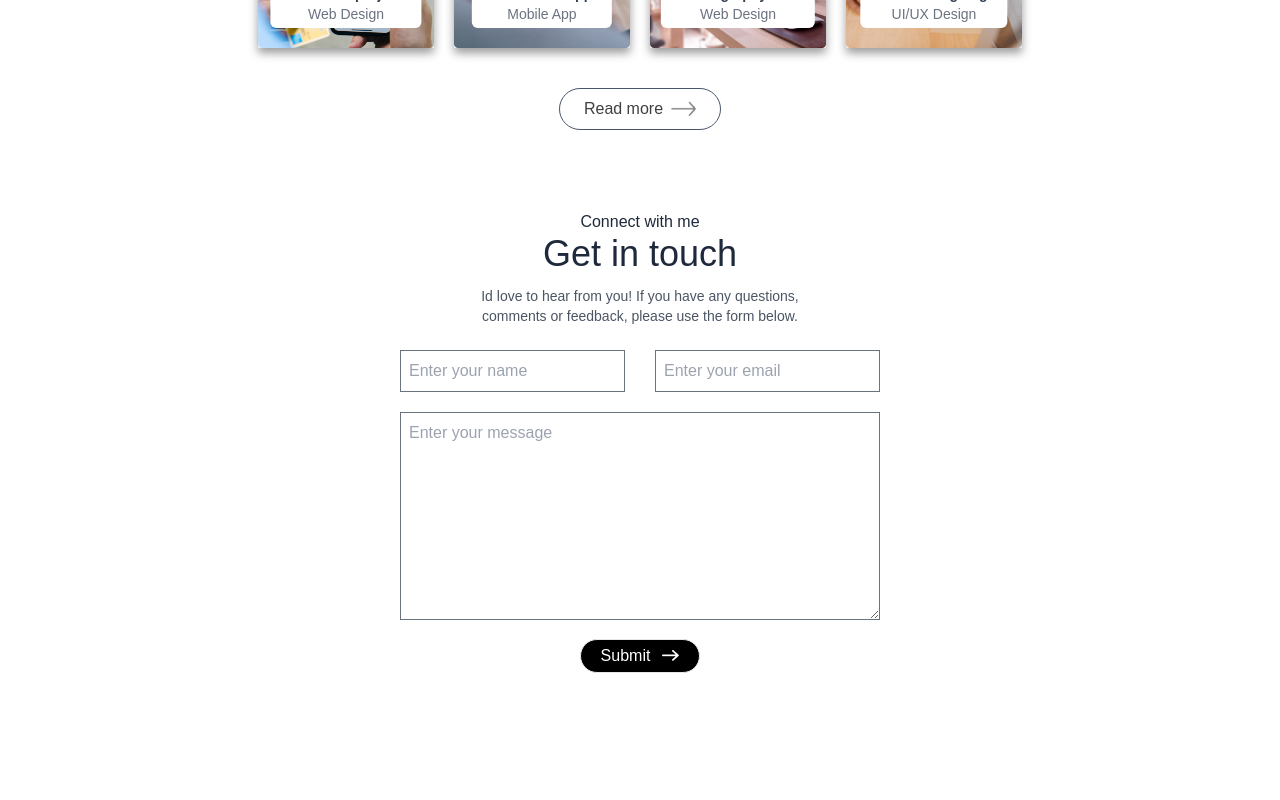
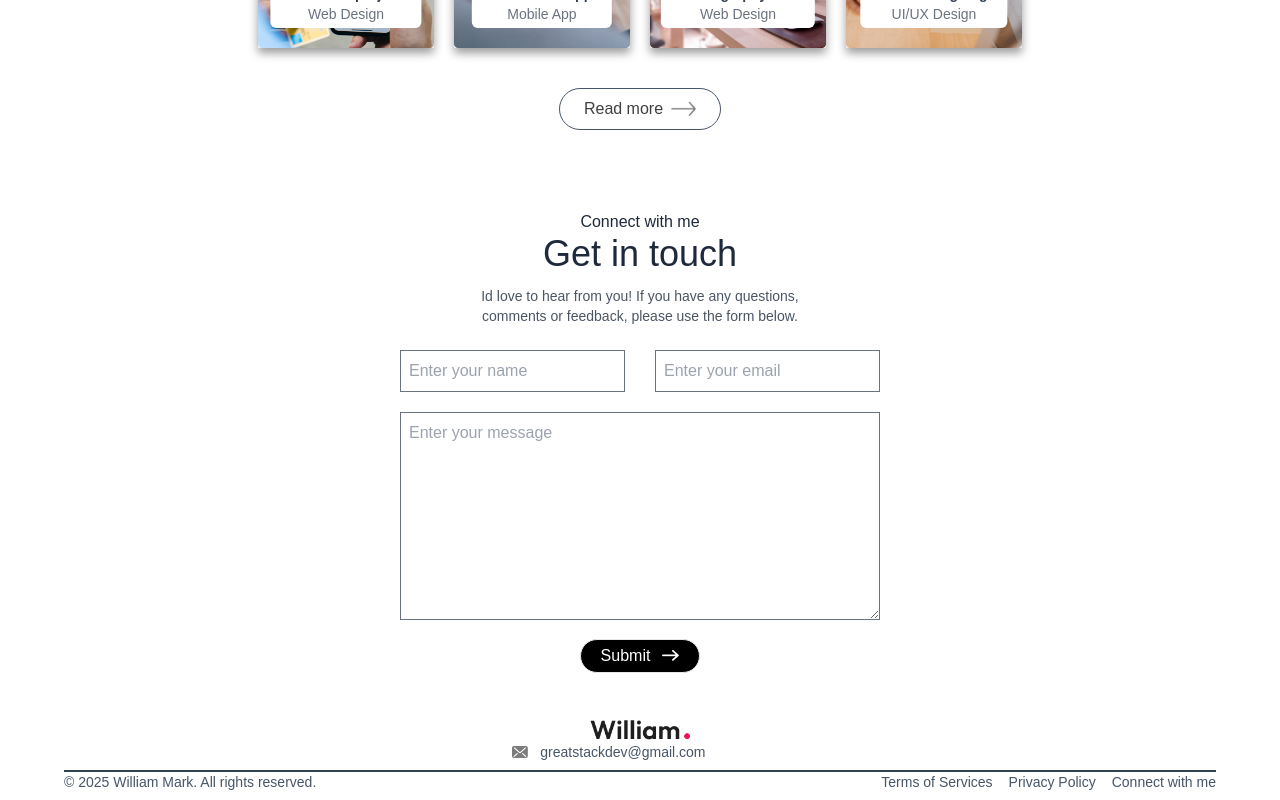
Before and after one commit to ATechproC/portfolio, a Next.js app: page / in a window 1280 px wide. Shown: the part 2289-3089 px from the top of the page. Before the commit the page ends 3002 px from the top, so only its background shows below. Built offline with nearby package versions, Linux system fonts and the light colour scheme.

Commit message:
footer section has added

```diff
--- a/src/app/page.tsx
+++ b/src/app/page.tsx
@@ -1,5 +1,6 @@
 import About from "../components/About";
 import Contact from "../components/Contact";
+import Footer from "../components/Footer";
 import Header from "../components/Header";
 import NavBar from "../components/NavBar";
 import Services from "../components/Services";
@@ -14,6 +15,7 @@ export default function Home() {
       <Services />
       <Work />
       <Contact />
+      <Footer />
     </>
   );
 }
--- /dev/null
+++ b/src/components/Footer.tsx
@@ -0,0 +1,24 @@
+import Image from "next/image";
+import { assets } from "../assets/assets";
+
+export default function Footer() {
+    return (
+        <div className="pb-2">
+        <div className="w-1/5 m-auto">
+            <Image className="m-auto" src={assets.logo} alt="" width={100} height={100} />
+            <div className="flex items-center h-3 gap-3 text-sm w-7 text-slate-600" >
+                <Image className="object-contain w-full h-full" src={assets.mail_icon} alt="" /> greatstackdev@gmail.com
+            </div>
+        </div>
+        <div className="w-[90%] h-[2px] bg-slate-700 m-auto mt-3"></div>
+        <div className="flex items-center text-slate-600 justify-between w-[90%] m-auto text-sm">
+            <p>© 2025 William Mark. All rights reserved.</p>
+            <span className="flex items-center gap-4">
+                <p>Terms of Services</p>
+                <p>Privacy Policy</p>
+                <p>Connect with me</p>
+            </span>
+        </div>
+        </div>
+    )
+}
```
